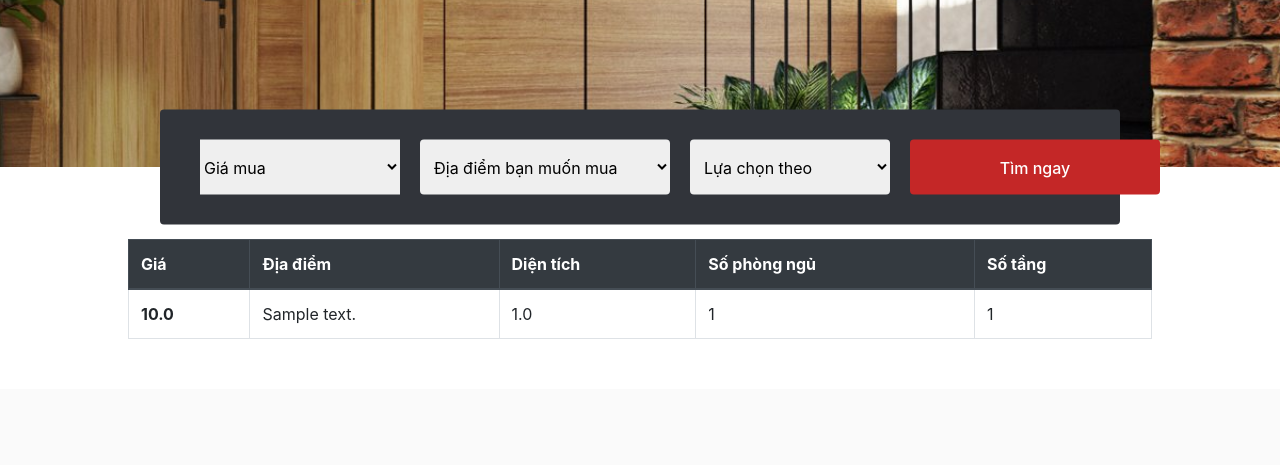
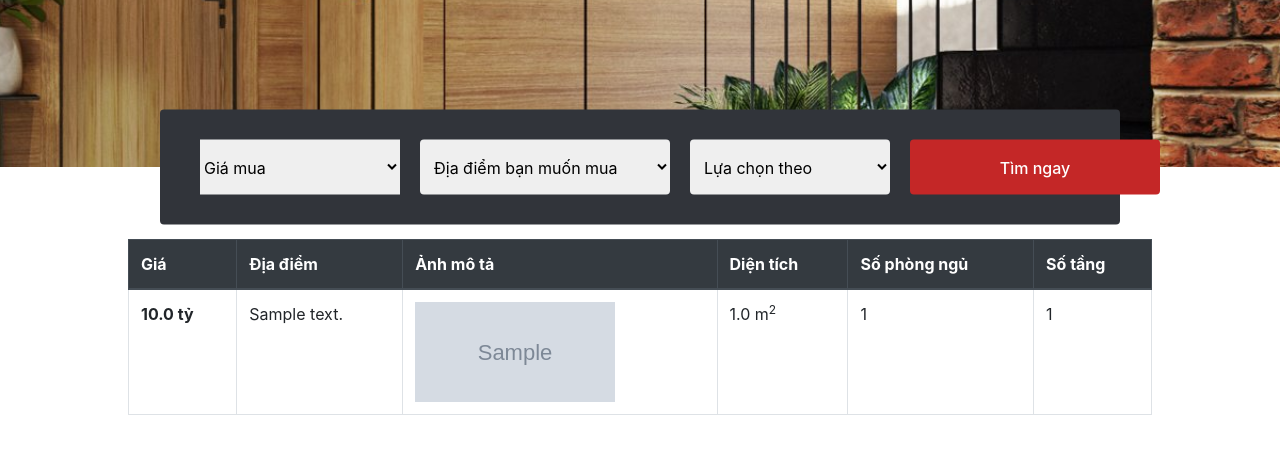
Before and after one commit to vitsieunhan98/DSS, a Flask app: template templates/home.html in a window 1280 px wide. Shown: the part 473-938 px from the top of the page. Before the commit the page ends 812 px from the top, so only its background shows below. Run offline with Flask 2, Linux system fonts and the light colour scheme; the template is opened without the code that fills it: values that come from a table or form of the project are taken from there, others are empty; tables that the repository leaves empty hold one stand-in row (values such as "Sample post"); grey boxes marked "Sample" are stand-in pictures; some libraries are stand-ins or nearby versions.

Commit message:
update frontend

```diff
--- a/templates/home.html
+++ b/templates/home.html
@@ -60,6 +60,7 @@
                     <tr>
                         <th> Giá </th>
                         <th> Địa điểm </th>
+                        <th> Ảnh mô tả</th>
                         <th> Diện tích </th>
                         <th> Số phòng ngủ </th>
                         <th> Số tầng </th>
@@ -68,9 +69,10 @@
 
                 {% for house in houses %}
                    <tr>
-                      <th> {{ house.price }} </th>
+                      <th> {{ house.price }} tỷ</th>
                       <td> {{ house.address }} </td>
-                      <td> {{ house.area }} </td>
+                      <td><img src="{{ house.image }}" style="width: 200px"; height="100px"></td>
+                      <td> {{ house.area }} m<sup>2</sup></td>
                       <td> {{ house.bedroom_number }} </td>
                       <td> {{ house.floor_number }} </td>
                    </tr>
```
